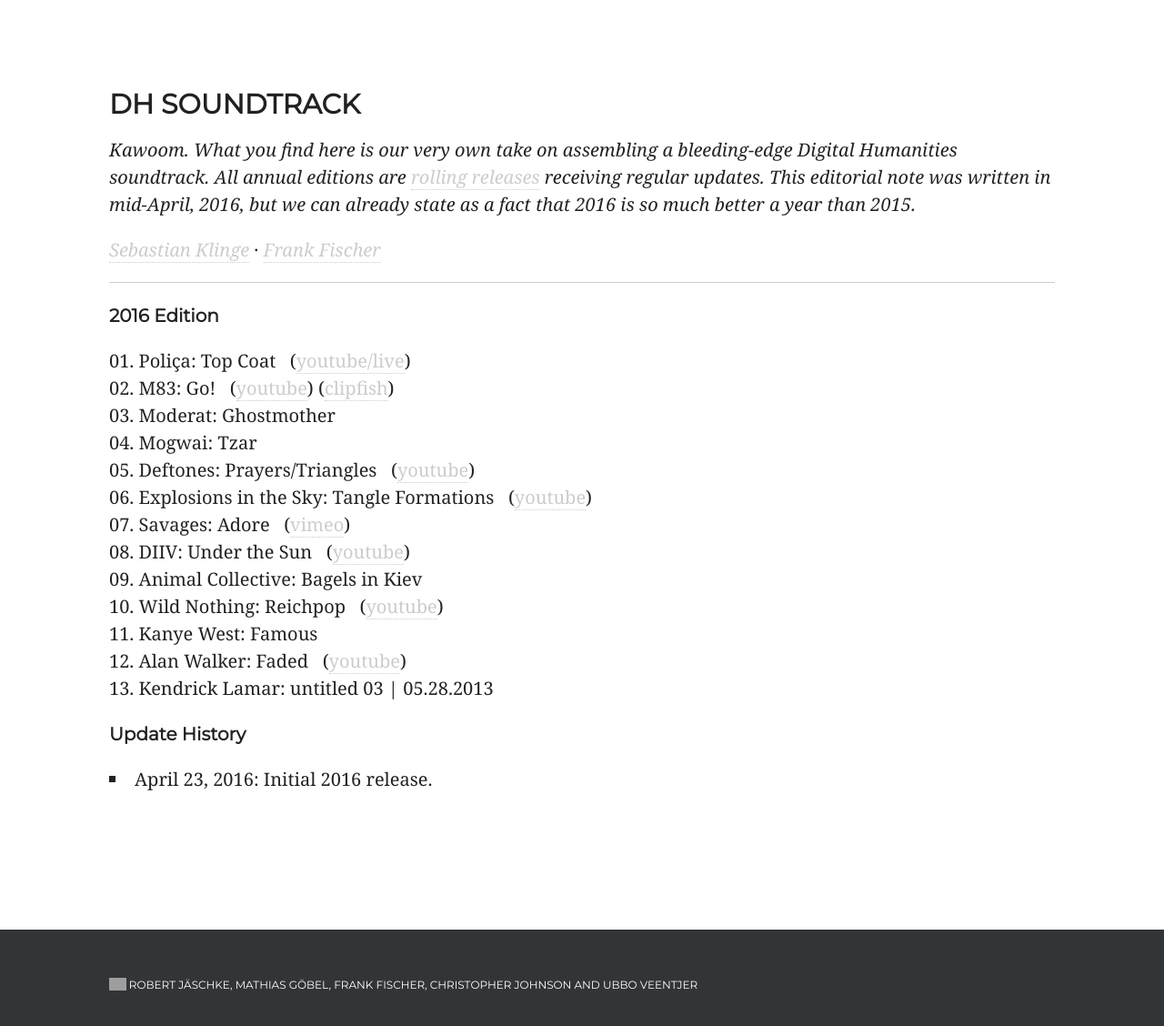
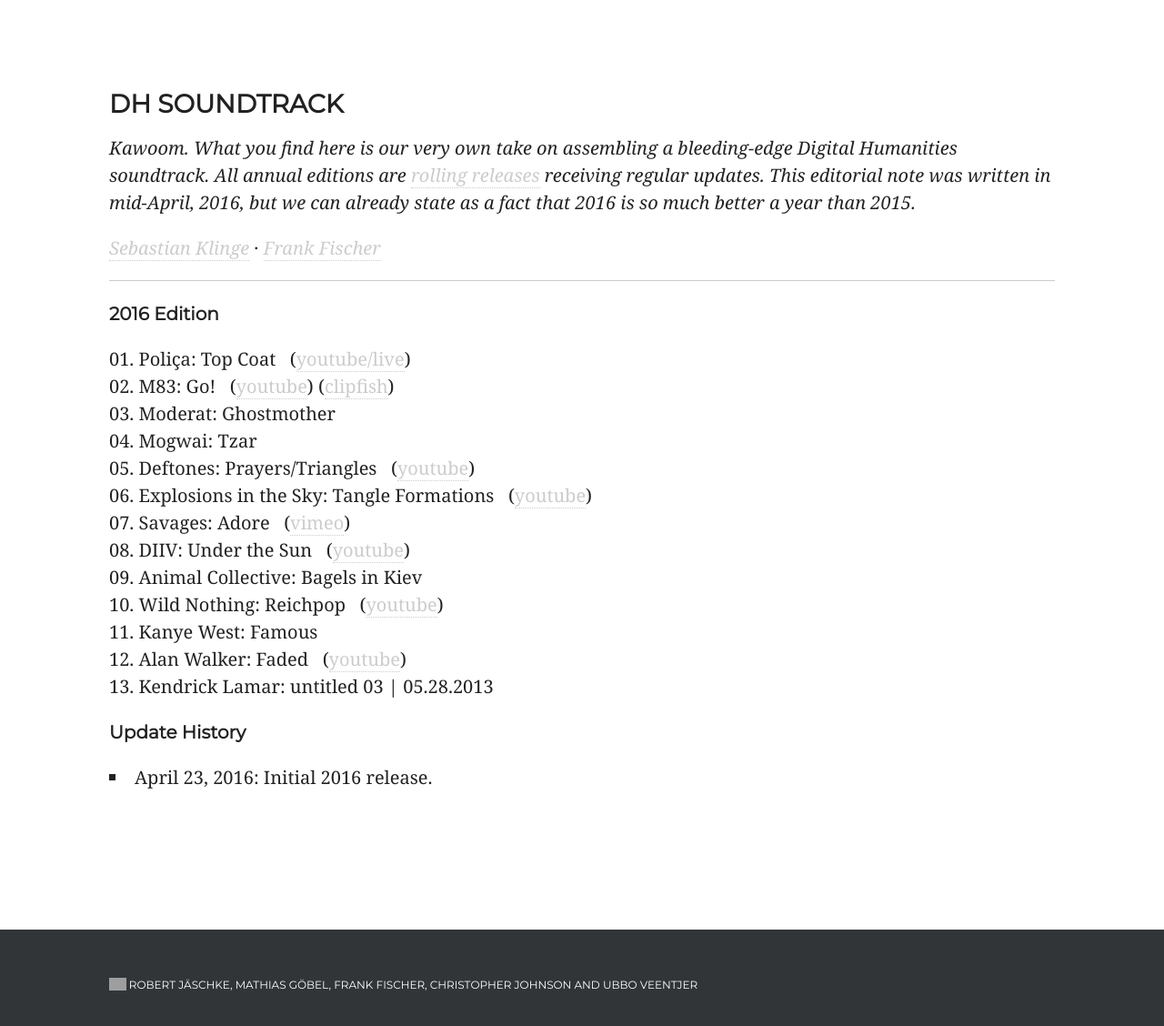
Before and after one commit to weltliteratur/blog, a Jekyll site: the page built from dh-soundtrack.md, in a window 1280 px wide. Shown: the part 250-1378 px from the top of the page at 91% size. Built offline with Jekyll 4.4.1, drawn with Linux system fonts in a browser that asks for light colours; nearby versions of some CDN libraries; some web fonts are replaced; grey boxes are pictures that could not be loaded.

Commit message:
section-title revisited

```diff
--- a/css/style.css
+++ b/css/style.css
@@ -244,8 +244,8 @@
 	margin-bottom: 15px;
 }
 .section-title, h3.section-title {
-	font-size: 30px;
-	line-height: 30px;
+	font-size: 28px;
+	line-height: 28px;
 	color: #212121;
 	text-transform: uppercase;
 	font-weight: 700;
```
